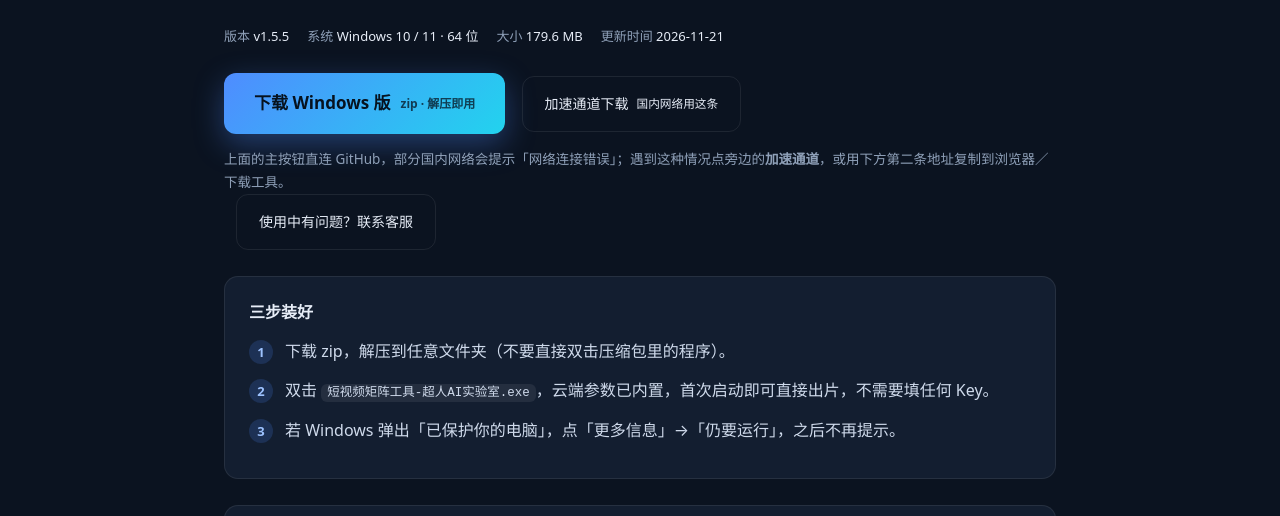
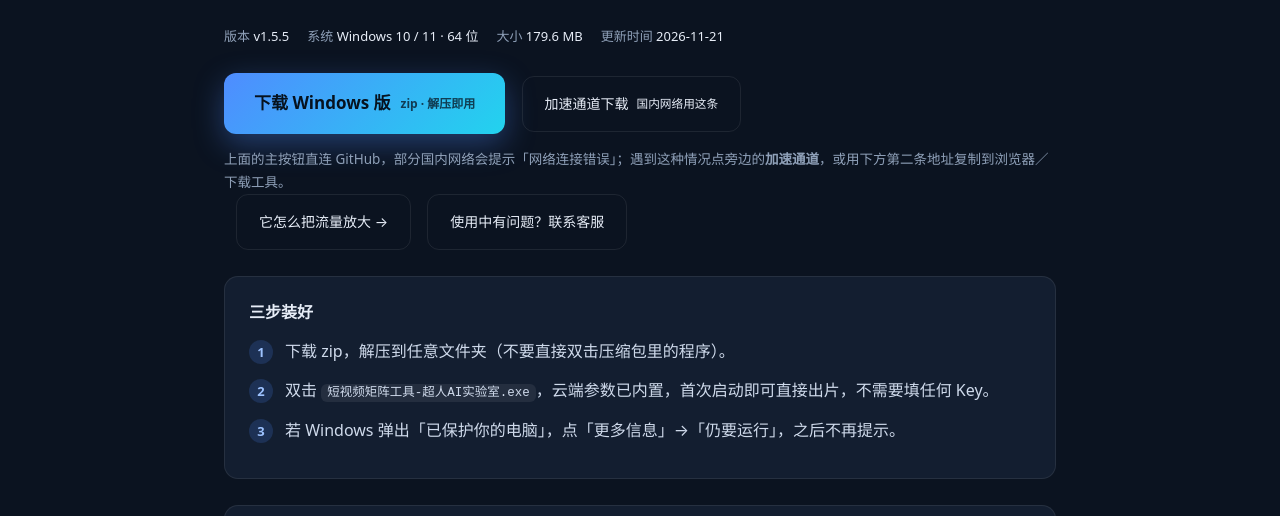
Before and after one commit to aessjz/fountion, a plain HTML site: page index.html in a window 1280 px wide. Shown: the part 210-726 px from the top of the page. Drawn offline with Linux system fonts and the light colour scheme.

Commit message:
Add files via upload

```diff
--- a/index.html
+++ b/index.html
@@ -65,6 +65,7 @@
     加速通道下载 <small>国内网络用这条</small>
   </a>
   <p class="note" style="margin:14px 0 0">上面的主按钮直连 GitHub，部分国内网络会提示「网络连接错误」；遇到这种情况点旁边的<strong>加速通道</strong>，或用下方第二条地址复制到浏览器／下载工具。</p>
+  <a class="ghost" href="detail.html">它怎么把流量放大 →</a>
   <a class="ghost" href="#contact">使用中有问题？联系客服</a>
 
   <div class="card">
```
